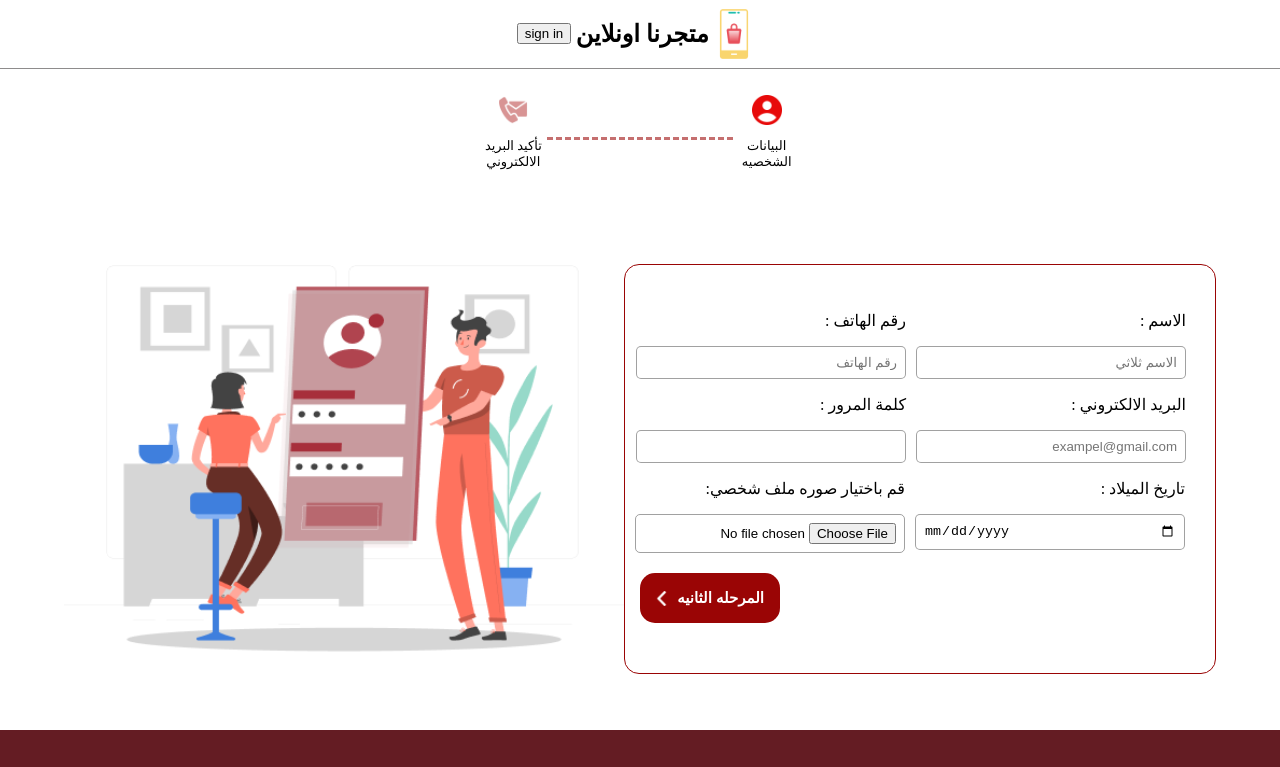
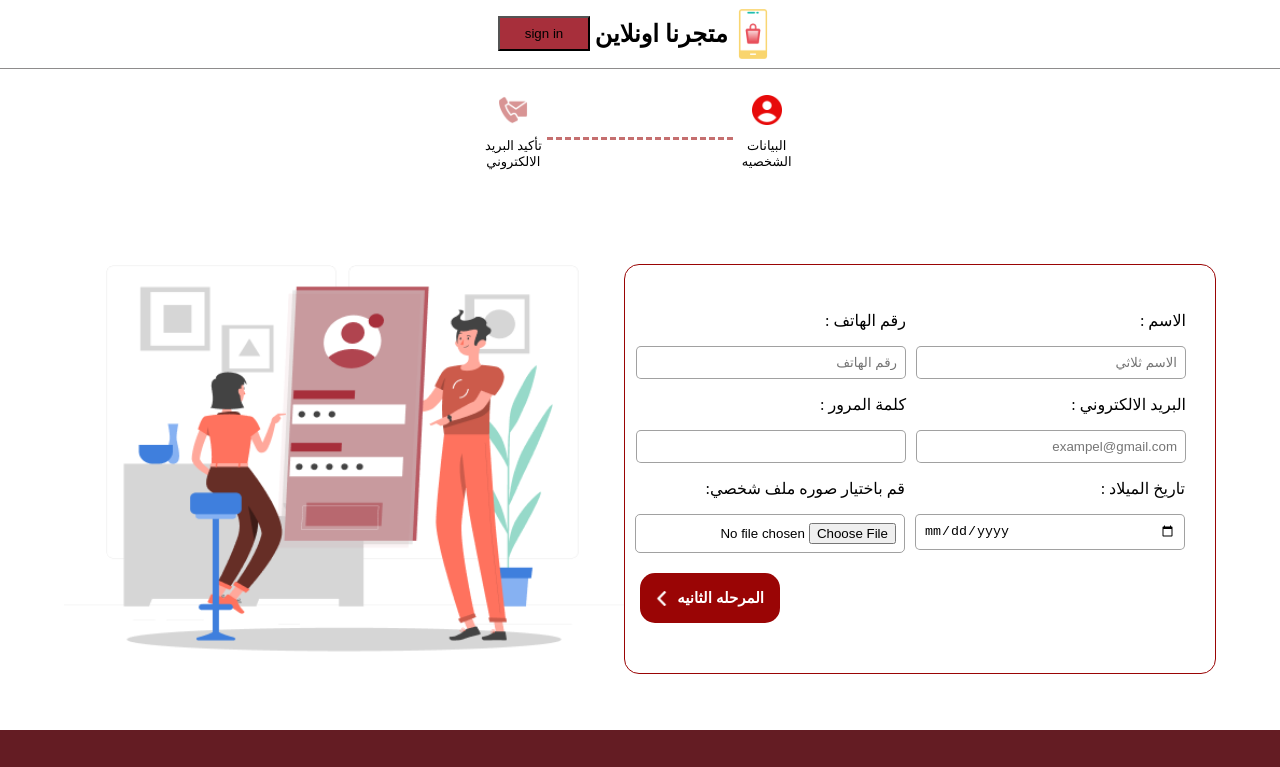
Before and after one commit to ibrahemelshahawy/shop-online, a plain HTML site: page index.html in a window 1280 px wide. Shown: the top 767 px of the page. Drawn offline with Linux system fonts and the light colour scheme.

Commit message:
Update index.css

```diff
--- a/index.css
+++ b/index.css
@@ -314,6 +314,14 @@ body{
     align-items: center;
   }
 
+
+.sign_in_Btn{
+padding: 8px 25px;
+background-color: #A72F3B;
+
+}
+
+
   .social_media p{
     width: 100%;
     text-align: center;
```
